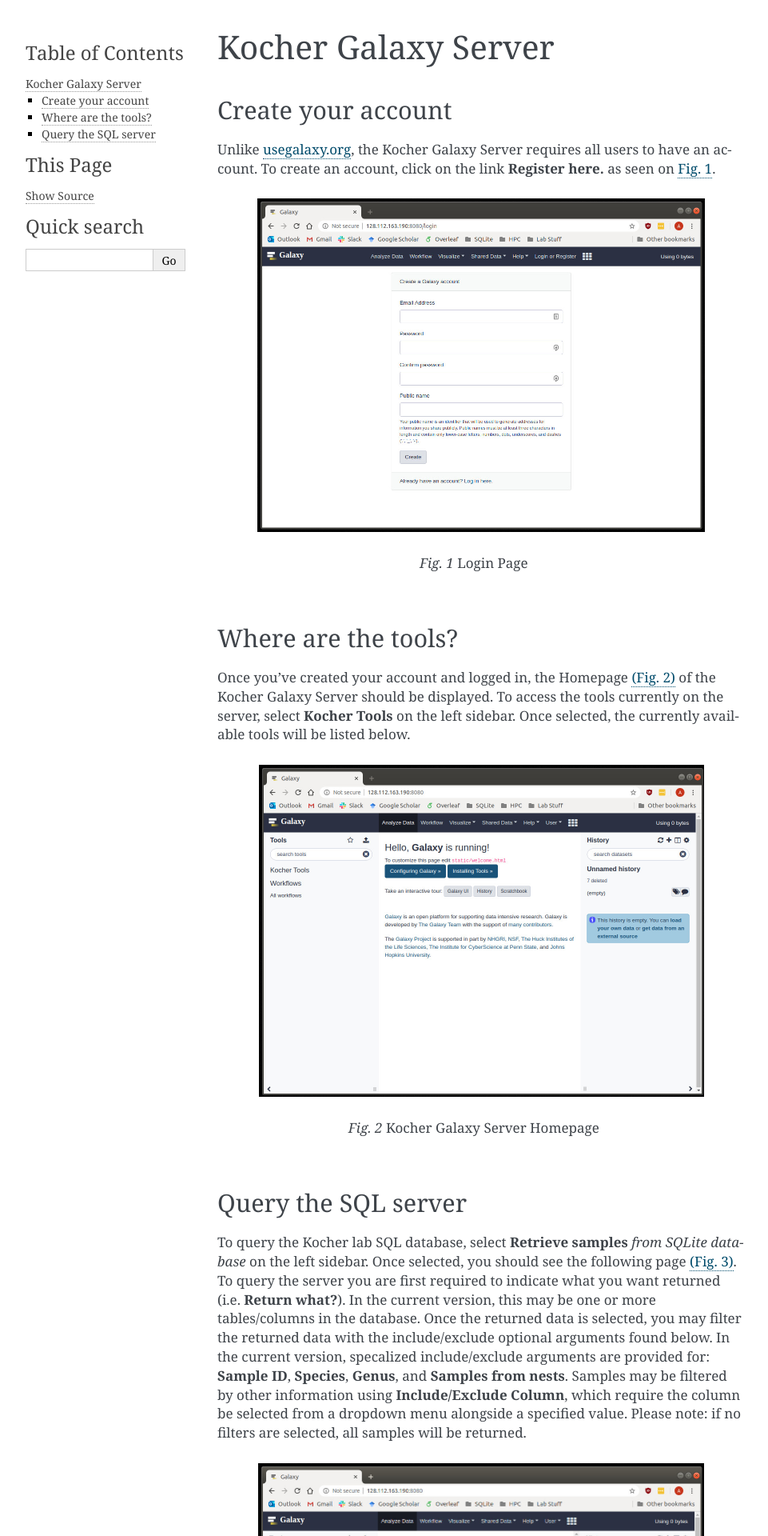
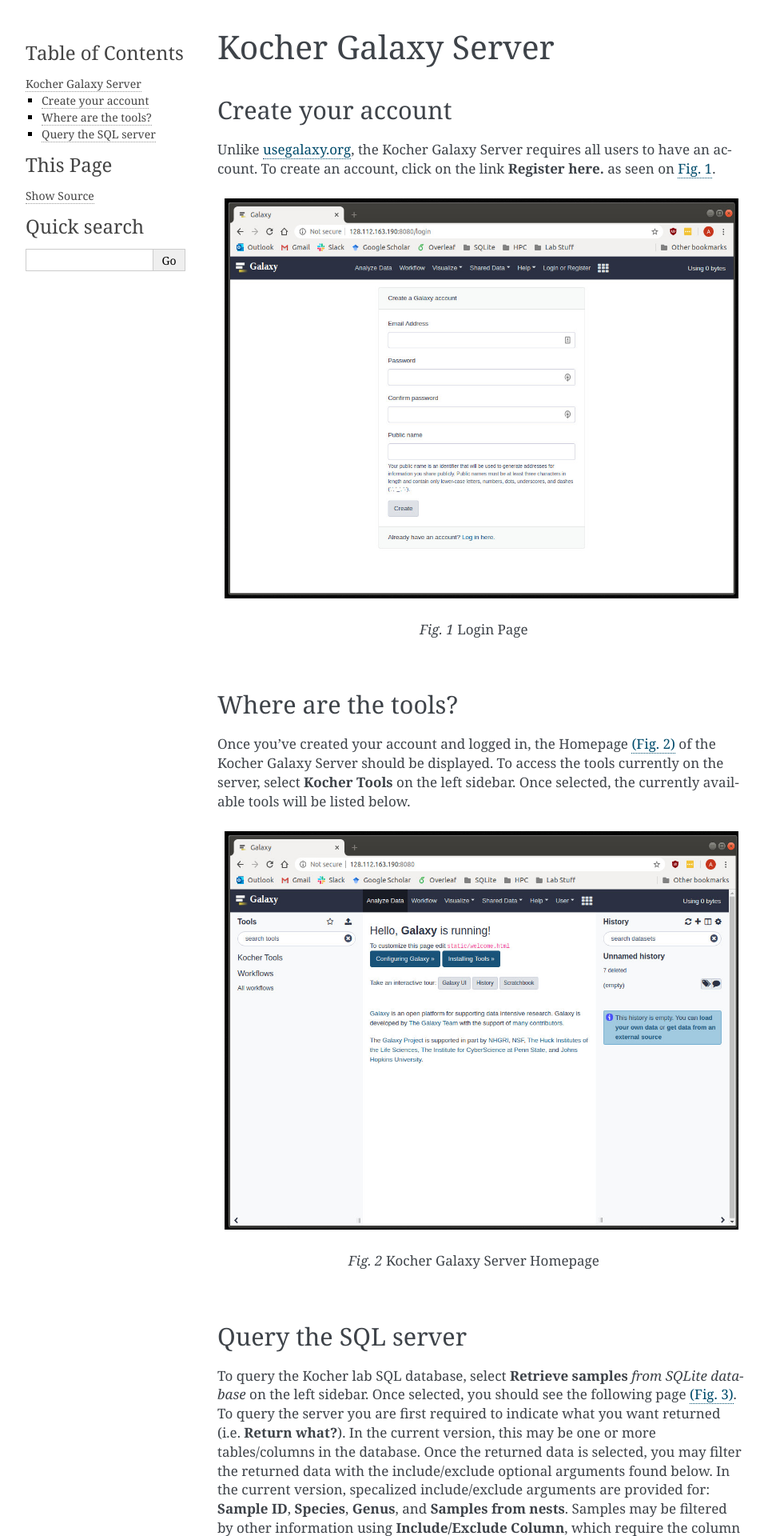
Before and after one commit to kocherlab/kocher_guides, a Sphinx documentation site: the page built from docs/Guides/Galaxy.rst, in a window 1280 px wide. Shown: the top 1920 px of the page at 80% size, without its empty margins (148-1109 px from the left). Built offline with Sphinx 7.4.7, drawn with Linux system fonts in a browser that asks for light colours.

Commit message:
Larger images

```diff
--- a/docs/Guides/Galaxy.rst
+++ b/docs/Guides/Galaxy.rst
@@ -6,7 +6,7 @@ Create your account
 Unlike `usegalaxy.org <https://usegalaxy.org/>`_, the Kocher Galaxy Server requires all users to have an account. To create an account, click on the link **Register here.** as seen on :numref:`Fig. %s <Account>`.
 
 .. figure:: Galaxy/Account.jpg
-    :scale: 50 %
+    :scale: 60 %
     :align: center
     :figclass: align-center
     :name: Account
@@ -18,7 +18,7 @@ Where are the tools?
 Once you've created your account and logged in, the Homepage :numref:`(Fig. %s) <Homepage>` of the Kocher Galaxy Server should be displayed. To access the tools currently on the server, select **Kocher Tools** on the left sidebar. Once selected, the currently available tools will be listed below.
 
 .. figure:: Galaxy/Homepage.jpg
-    :scale: 50 %
+    :scale: 60 %
     :align: center
     :figclass: align-center
     :name: Homepage
@@ -30,7 +30,7 @@ Query the SQL server
 To query the Kocher lab SQL database, select **Retrieve samples** *from SQLite database* on the left sidebar. Once selected, you should see the following page :numref:`(Fig. %s) <Retrieve>`. To query the server you are first required to indicate what you want returned (i.e. **Return what?**). In the current version, this may be one or more tables/columns in the database. Once the returned data is selected, you may filter the returned data with the include/exclude optional arguments found below. In the current version, specalized include/exclude arguments are provided for: **Sample ID**, **Species**, **Genus**, and **Samples from nests**. Samples may be filtered by other information using **Include/Exclude Column**, which require the column be selected from a dropdown menu alongside a specified value. Please note: if no filters are selected, all samples will be returned.
 
 .. figure:: Galaxy/Retrieve.jpg
-    :scale: 50 %
+    :scale: 60 %
     :align: center
     :figclass: align-center
     :name: Retrieve
```
